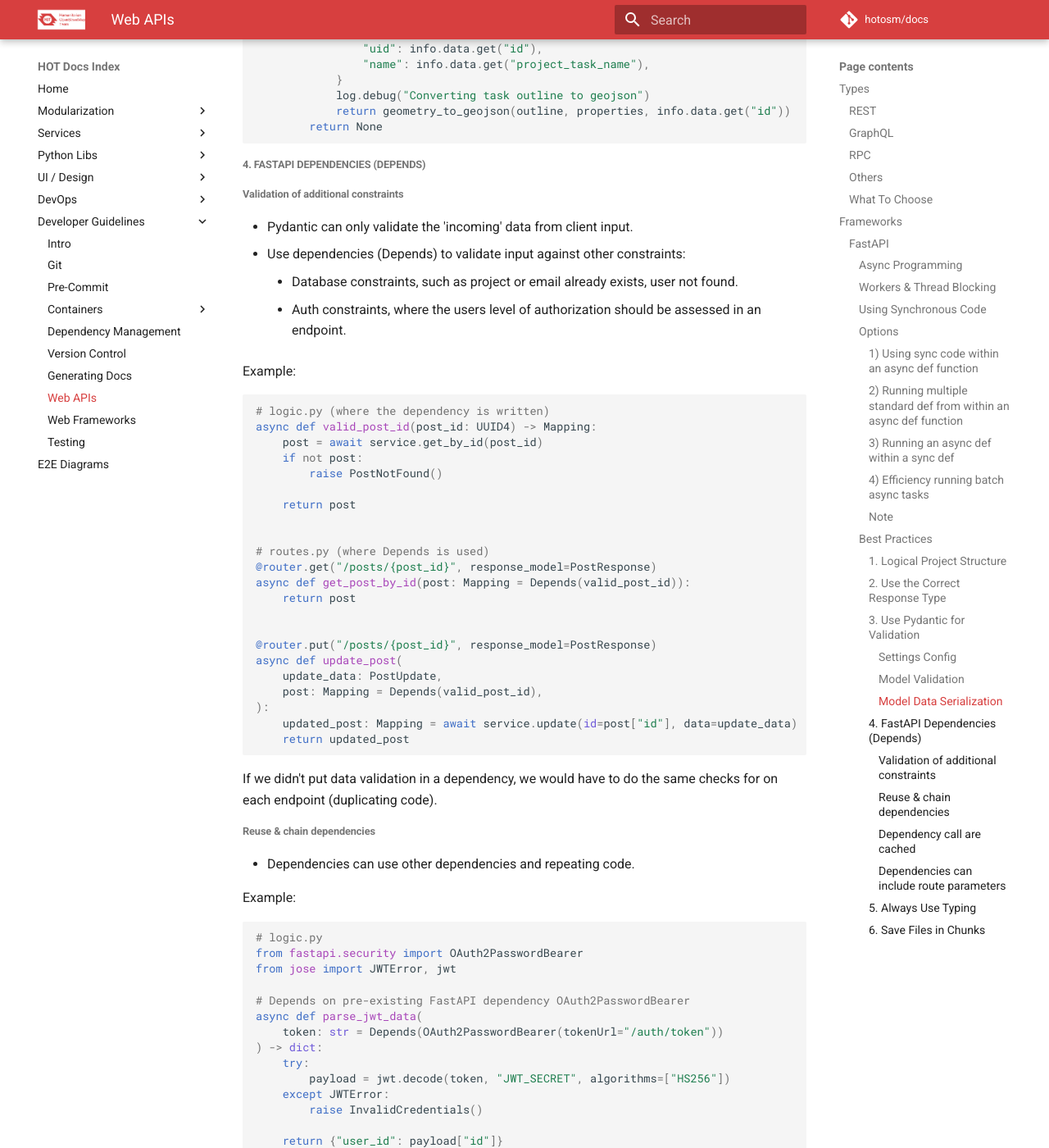
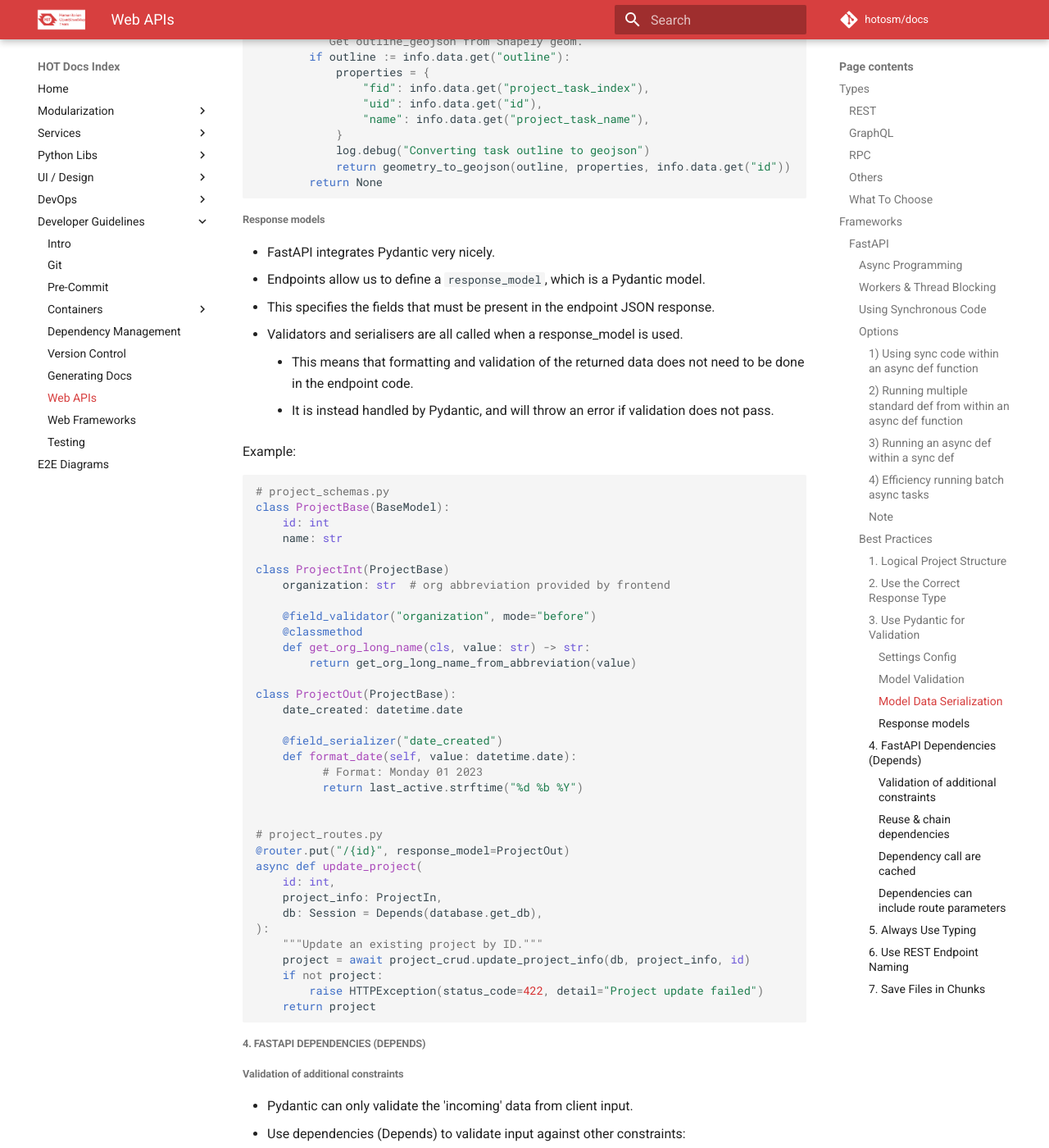
Before and after one commit to hotosm/docs, an MkDocs documentation site: the page built from docs/dev-guide/web-apis.md, in a window 1280 px wide and 1400 px high, scrolled down 8984 px. Shown: the whole window at 82% size. Built offline with MkDocs 1.6.1 and Material for MkDocs 9.7.7, drawn with Linux system fonts in a browser that asks for light colours; comment, search, counter and statistics services are not loaded; some of the changed text lies outside the part shown.

Commit message:
docs: extra info on fastapi best practices

````diff
--- a/docs/dev-guide/web-apis.md
+++ b/docs/dev-guide/web-apis.md
@@ -111,12 +111,13 @@ To do this you have several options.
 
 ##### 1) Using sync code within an `async def` function
 
-- Use the BackgroundTasks implementation we have, with polling for the
-  task completion.
-- The task should be written as a standard `def`. FastAPI will handle
-  this automatically and ensure it runs in a separate thread.
+- Use FastAPI BackgroundTasks, with polling for the task completion.
+  - The task should be written as a standard `def`. FastAPI will handle
+    this automatically and ensure it runs in a separate thread.
 - Alternatively, if you wish to run the task in the foreground and return
-  the response, use the FastAPI helper `run_in_threadpool`:
+  the response, use the FastAPI helper `run_in_threadpool`.
+  - This will run the function in a separate thread to ensure that the main
+    thread does not get blocked.
 
 ```python
 from fastapi.concurrency import run_in_threadpool
@@ -168,11 +169,12 @@ def a_synchronous_function(db):
         wait(futures)
 ```
 
-Note that in the above example, we cannot pass the db object from the parent
-function into the functions spawned in threads. A single database
-connection should not be written to by multiple processes at the same time,
-as you may get data inconsistencies. To solve this we generate a new
-db connection within the pool for each separate task we run in a thread.
+**Note** that in the above example, we cannot pass the db object from the parent
+function into the functions spawned in threads.
+This is becaue a single database connection should not be written to by
+multiple processes at the same time, as you may get data inconsistencies.
+To solve this we generate a new db connection within the pool for each separate
+task we run in a thread.
 
 > To avoid issues, look into limiting the thread usage via:
 > <https://stackoverflow.com/questions/73195338/how-to-avoid-database-connection-pool-from-being-exhausted-when-using-fastapi-in>
@@ -445,6 +447,56 @@ class TaskOut(TaskBase):
         return None
 ```
 
+###### Response models
+
+- FastAPI integrates Pydantic very nicely.
+- Endpoints allow us to define a `response_model`, which is a Pydantic model.
+- This specifies the fields that must be present in the endpoint JSON response.
+- Validators and serialisers are all called when a response_model is used.
+  - This means that formatting and validation of the returned data does not
+    need to be done in the endpoint code.
+  - It is instead handled by Pydantic, and will throw an error if validation
+    does not pass.
+
+Example:
+
+```python
+# project_schemas.py
+class ProjectBase(BaseModel):
+    id: int
+    name: str
+
+class ProjectInt(ProjectBase)
+    organization: str  # org abbreviation provided by frontend
+
+    @field_validator("organization", mode="before")
+    @classmethod
+    def get_org_long_name(cls, value: str) -> str:
+        return get_org_long_name_from_abbreviation(value)
+
+class ProjectOut(ProjectBase):
+    date_created: datetime.date
+
+    @field_serializer("date_created")
+    def format_date(self, value: datetime.date):
+          # Format: Monday 01 2023
+          return last_active.strftime("%d %b %Y")
+
+
+# project_routes.py
+@router.put("/{id}", response_model=ProjectOut)
+async def update_project(
+    id: int,
+    project_info: ProjectIn,
+    db: Session = Depends(database.get_db),
+):
+    """Update an existing project by ID."""
+    project = await project_crud.update_project_info(db, project_info, id)
+    if not project:
+        raise HTTPException(status_code=422, detail="Project update failed")
+    return project
+```
+
 ##### 4. FastAPI Dependencies (Depends)
 
 ###### Validation of additional constraints
@@ -648,8 +700,43 @@ parameter `project_id`, as it is present in the `validator` sub dependency.
 
 - FastAPI relies on Typing heavily for it's functionality.
 - Typing also helps linting and IDE code completion.
+- Pydantic models can be used as types.
+- If endpoints often reference data in the same format, it's useful to have a model.
 
-##### 6. Save Files in Chunks
+For example an authenticated user model:
+
+```python
+class AuthUser(BaseModel):
+    id: int
+    username: str
+    img_url: Optional[str]
+
+# Usage
+user: AuthUser = get_auth_user()
+```
+
+##### 6. Use REST Endpoint Naming
+
+REST APIs are formatted as such:
+
+```bash
+GET /projects/:project_id
+GET /projects/:project_id/tasks/:task_id/submissions
+GET /users/:user_id
+```
+
+In summary:
+
+- `projects` is the noun in this example.
+- Always use plural nouns: `projects/xxx` vs `project/xxx`.
+- Never use verbs in endpoint: `projects/11/create`
+  - Instead use GET, POST, PUT, PATCH, DELETE methods.
+
+> It is also recommended to add a version, e.g. `/v2/projects`, to the API.
+>
+> However, if the project is small, this may not always be necessary.
+
+##### 7. Save Files in Chunks
 
 - If the API needs to receive a large file from a user, receive it in chunks:
 
````
Also changed, not shown: other parts of docs/dev-guide/web-apis.md (+1 -1 lines).
